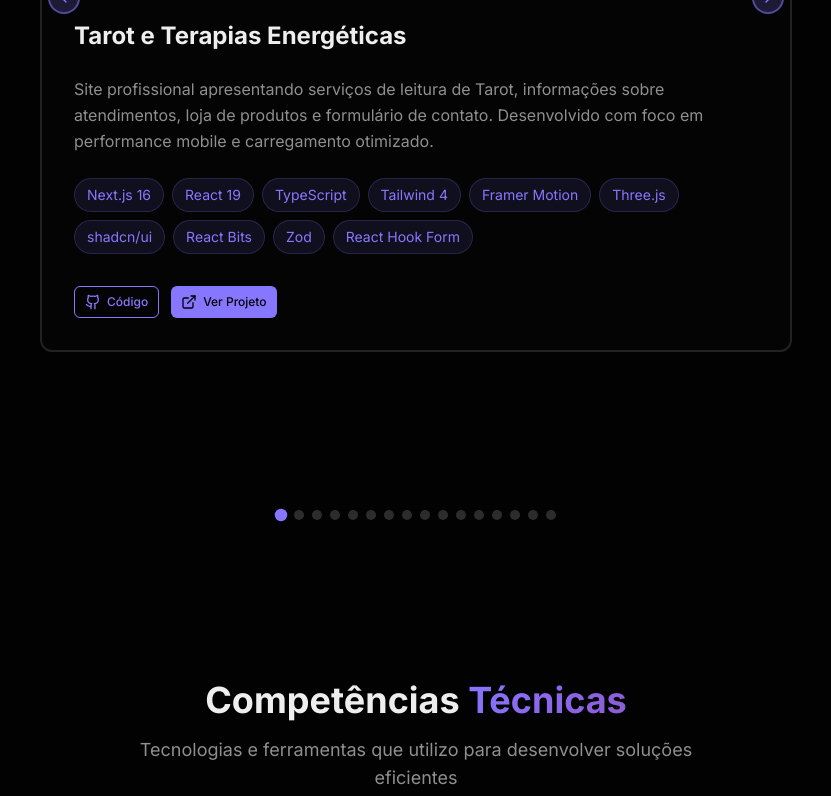
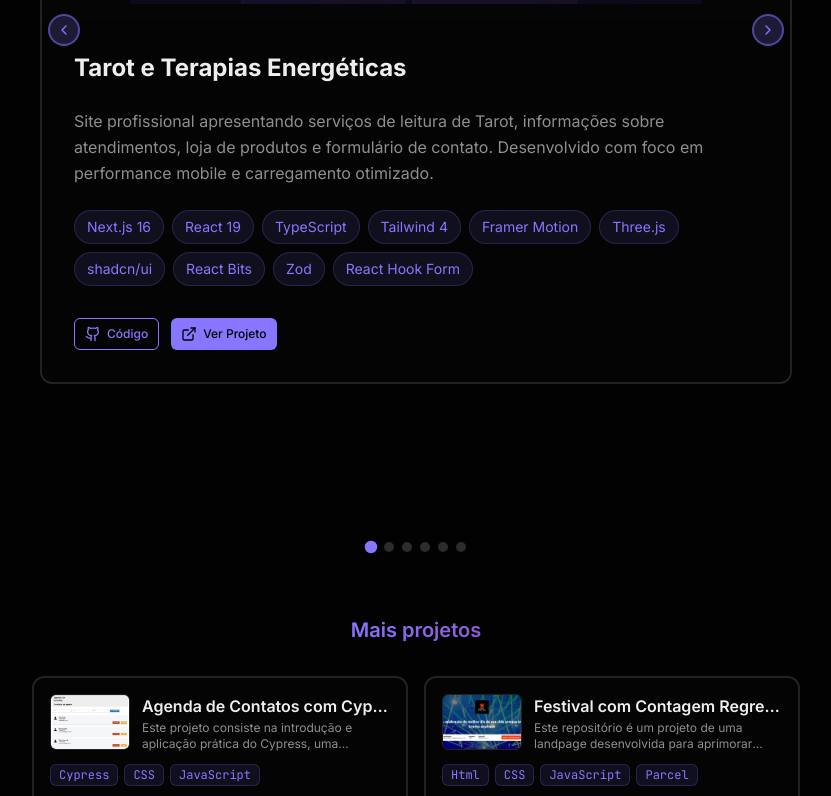
Before and after one commit to caiodiasol/meu_portfolio, a Next.js app: page / in a window 1280 px wide. Shown: the part 5916-6712 px from the top of the page, without its empty margins (224-1055 px from the left). Built offline with nearby package versions, Linux system fonts and the light colour scheme.

Commit message:
feat(projects): curate featured projects and demote study work

```diff
--- a/src/app/components/projects.tsx
+++ b/src/app/components/projects.tsx
@@ -5,15 +5,22 @@ import { motion } from "framer-motion"
 import { ExternalLink, Github, ChevronLeft, ChevronRight } from "lucide-react"
 import { Button } from "@/components/ui/button"
 import { useLanguage } from "@/lib/i18n/language-provider"
+import type { ProjectItem } from "@/lib/i18n/types"
 
-export function Projects() {
-  const { messages: m, locale } = useLanguage()
-  const projects = m.projectItems
+function FeaturedCarousel({
+  projects,
+  labels,
+}: {
+  projects: ProjectItem[]
+  labels: { code: string; viewProject: string; codeOnly: string }
+}) {
   const [currentProjectIndex, setCurrentProjectIndex] = useState(0)
 
   useEffect(() => {
     setCurrentProjectIndex(0)
-  }, [locale])
+  }, [projects])
+
+  if (projects.length === 0) return null
 
   const nextProject = () => {
     setCurrentProjectIndex((prev) => (prev + 1) % projects.length)
@@ -24,19 +31,6 @@ export function Projects() {
   }
 
   return (
-    <section id="projects" className="py-16 sm:py-20 px-4 sm:px-6 lg:px-8">
-      <div className="container mx-auto">
-        <motion.div
-          className="max-w-3xl mx-auto"
-          initial={{ opacity: 0, y: 30 }}
-          whileInView={{ opacity: 1, y: 0 }}
-          viewport={{ once: true, amount: 0.1 }}
-          transition={{ duration: 0.6, ease: "easeOut" }}
-        >
-          <h2 className="text-2xl sm:text-3xl lg:text-4xl font-bold mb-6 sm:mb-8 text-center">
-            {m.projects.title} <span className="text-gradient">{m.projects.titleHighlight}</span>
-          </h2>
-
     <div className="relative">
       <div className="overflow-hidden rounded-xl">
         <div
@@ -44,7 +38,7 @@ export function Projects() {
           style={{ transform: `translateX(-${currentProjectIndex * 100}%)` }}
         >
           {projects.map((project, index) => (
-                  <div key={index} className="w-full flex-shrink-0">
+            <div key={`${project.title}-${index}`} className="w-full flex-shrink-0">
               <motion.div
                 className="group relative bg-card/80 backdrop-blur-sm border-2 border-border rounded-xl overflow-hidden hover:border-primary transition-all duration-300 hover:shadow-lg hover:shadow-primary/20 mx-1 sm:mx-2"
                 whileHover={{ scale: 1.02 }}
@@ -89,10 +83,10 @@ export function Projects() {
                         className="inline-flex items-center justify-center gap-1.5"
                       >
                         <Github className="h-3 w-3 shrink-0" />
-                              <span>{m.projects.code}</span>
+                        <span>{labels.code}</span>
                       </a>
                     </Button>
-                          {project.live && (
+                    {project.live ? (
                       <Button
                         size="sm"
                         className="w-full sm:w-auto justify-center bg-primary text-primary-foreground hover:bg-accent text-[10px] sm:text-xs"
@@ -105,9 +99,13 @@ export function Projects() {
                           className="inline-flex items-center justify-center gap-1.5"
                         >
                           <ExternalLink className="h-3 w-3 shrink-0" />
-                                <span>{m.projects.viewProject}</span>
+                          <span>{labels.viewProject}</span>
                         </a>
                       </Button>
+                    ) : (
+                      <span className="inline-flex items-center justify-center px-3 py-1.5 text-[10px] sm:text-xs font-mono text-muted-foreground border border-border rounded-md">
+                        {labels.codeOnly}
+                      </span>
                     )}
                   </div>
                 </div>
@@ -118,13 +116,17 @@ export function Projects() {
       </div>
 
       <button
+        type="button"
         onClick={prevProject}
+        aria-label="Previous project"
         className="absolute left-2 sm:left-4 top-[210px] sm:top-[40%] -translate-y-1/2 bg-primary/20 backdrop-blur-md hover:bg-primary/40 border-2 border-primary/50 hover:border-primary text-primary p-1 sm:p-1.5 rounded-full z-30 transition-all duration-300"
       >
         <ChevronLeft className="w-3.5 h-3.5 sm:w-4 sm:h-4" />
       </button>
       <button
+        type="button"
         onClick={nextProject}
+        aria-label="Next project"
         className="absolute right-2 sm:right-4 top-[210px] sm:top-[40%] -translate-y-1/2 bg-primary/20 backdrop-blur-md hover:bg-primary/40 border-2 border-primary/50 hover:border-primary text-primary p-1 sm:p-1.5 rounded-full z-30 transition-all duration-300"
       >
         <ChevronRight className="w-3.5 h-3.5 sm:w-4 sm:h-4" />
@@ -133,9 +135,12 @@ export function Projects() {
       <div className="flex justify-center gap-1.5 sm:gap-2 mt-4">
         {projects.map((_, index) => (
           <button
+            type="button"
             key={index}
+            aria-label={`Go to project ${index + 1}`}
             onClick={() => setCurrentProjectIndex(index)}
-                  className={`w-2 h-2 sm:w-2.5 sm:h-2.5 rounded-full ${currentProjectIndex === index
+            className={`w-2 h-2 sm:w-2.5 sm:h-2.5 rounded-full ${
+              currentProjectIndex === index
                 ? "bg-primary scale-125 hover:scale-[1.31]"
                 : "bg-muted-foreground/30 hover:bg-muted-foreground/60"
             }`}
@@ -143,6 +148,130 @@ export function Projects() {
         ))}
       </div>
     </div>
+  )
+}
+
+function MoreProjectsList({
+  projects,
+  labels,
+}: {
+  projects: ProjectItem[]
+  labels: { code: string; viewProject: string; moreProjects: string; codeOnly: string }
+}) {
+  if (projects.length === 0) return null
+
+  return (
+    <div className="mt-12 sm:mt-16">
+      <h3 className="text-lg sm:text-xl font-semibold text-center mb-6 sm:mb-8">
+        <span className="text-gradient">{labels.moreProjects}</span>
+      </h3>
+
+      <div className="grid sm:grid-cols-2 gap-3 sm:gap-4">
+        {projects.map((project) => (
+          <motion.div
+            key={project.title}
+            className="flex flex-col gap-3 rounded-xl border-2 border-border bg-card/80 backdrop-blur-sm p-4 hover:border-primary transition-all duration-300 hover:shadow-lg hover:shadow-primary/20"
+            whileHover={{ scale: 1.01 }}
+            whileTap={{ scale: 0.99 }}
+          >
+            <div className="flex items-start gap-3">
+              <div className="w-16 h-12 sm:w-20 sm:h-14 rounded-md overflow-hidden bg-muted/30 flex-shrink-0 border border-border">
+                <img
+                  src={project.image || "/placeholder.svg"}
+                  alt={project.title}
+                  className="w-full h-full object-cover"
+                />
+              </div>
+              <div className="min-w-0 flex-1">
+                <h4 className="text-sm sm:text-base font-semibold text-foreground truncate">{project.title}</h4>
+                <p className="text-xs text-muted-foreground line-clamp-2 mt-0.5">{project.description}</p>
+              </div>
+            </div>
+
+            <div className="flex flex-wrap gap-1.5">
+              {project.technologies.slice(0, 4).map((tech) => (
+                <span
+                  key={tech}
+                  className="px-2 py-0.5 bg-primary/10 text-primary text-[10px] sm:text-xs font-mono rounded-md border border-primary/20"
+                >
+                  {tech}
+                </span>
+              ))}
+              {project.technologies.length > 4 && (
+                <span className="px-2 py-0.5 text-[10px] sm:text-xs text-muted-foreground">
+                  +{project.technologies.length - 4}
+                </span>
+              )}
+            </div>
+
+            <div className="flex flex-wrap gap-2 mt-auto">
+              <Button
+                variant="outline"
+                size="sm"
+                className="h-8 text-[10px] sm:text-xs border-primary text-primary hover:bg-primary hover:text-primary-foreground bg-transparent"
+                asChild
+              >
+                <a href={project.github} target="_blank" rel="noopener noreferrer" className="inline-flex items-center gap-1.5">
+                  <Github className="h-3 w-3 shrink-0" />
+                  {labels.code}
+                </a>
+              </Button>
+              {project.live ? (
+                <Button
+                  size="sm"
+                  className="h-8 text-[10px] sm:text-xs bg-primary text-primary-foreground hover:bg-accent"
+                  asChild
+                >
+                  <a href={project.live} target="_blank" rel="noopener noreferrer" className="inline-flex items-center gap-1.5">
+                    <ExternalLink className="h-3 w-3 shrink-0" />
+                    {labels.viewProject}
+                  </a>
+                </Button>
+              ) : (
+                <span className="inline-flex items-center h-8 px-2 text-[10px] sm:text-xs font-mono text-muted-foreground border border-border rounded-md">
+                  {labels.codeOnly}
+                </span>
+              )}
+            </div>
+          </motion.div>
+        ))}
+      </div>
+    </div>
+  )
+}
+
+export function Projects() {
+  const { messages: m, locale } = useLanguage()
+  const featuredProjects = m.projectItems.filter((project) => project.featured)
+  const moreProjects = m.projectItems.filter((project) => !project.featured)
+
+  const labels = {
+    code: m.projects.code,
+    viewProject: m.projects.viewProject,
+    moreProjects: m.projects.moreProjects,
+    codeOnly: m.projects.codeOnly,
+  }
+
+  return (
+    <section id="projects" className="py-16 sm:py-20 px-4 sm:px-6 lg:px-8">
+      <div className="container mx-auto">
+        <motion.div
+          className="max-w-3xl mx-auto"
+          key={locale}
+          initial={{ opacity: 0, y: 30 }}
+          whileInView={{ opacity: 1, y: 0 }}
+          viewport={{ once: true, amount: 0.1 }}
+          transition={{ duration: 0.6, ease: "easeOut" }}
+        >
+          <h2 className="text-2xl sm:text-3xl lg:text-4xl font-bold mb-2 sm:mb-3 text-center">
+            {m.projects.title} <span className="text-gradient">{m.projects.titleHighlight}</span>
+          </h2>
+          <p className="text-center text-xs sm:text-sm text-muted-foreground mb-6 sm:mb-8 font-mono uppercase tracking-wider">
+            {m.projects.featuredLabel}
+          </p>
+
+          <FeaturedCarousel projects={featuredProjects} labels={labels} />
+          <MoreProjectsList projects={moreProjects} labels={labels} />
         </motion.div>
       </div>
     </section>
--- a/src/lib/i18n/merge-projects.ts
+++ b/src/lib/i18n/merge-projects.ts
@@ -8,6 +8,7 @@ export function mergeProjects(
     image: base.image,
     github: base.github,
     live: base.live,
+    featured: base.featured,
     technologies: [...base.technologies],
     title: content[index]?.title ?? "",
     description: content[index]?.description ?? "",
--- a/src/lib/i18n/messages/en.ts
+++ b/src/lib/i18n/messages/en.ts
@@ -219,6 +219,9 @@ export const messagesEn: Messages = {
     titleHighlight: "Projects",
     code: "Code",
     viewProject: "View Project",
+    featuredLabel: "Featured",
+    moreProjects: "More projects",
+    codeOnly: "Code only",
   },
   projectItems: mergeProjects(projectContent),
   skills: {
--- a/src/lib/i18n/messages/pt.ts
+++ b/src/lib/i18n/messages/pt.ts
@@ -219,6 +219,9 @@ export const messagesPt: Messages = {
     titleHighlight: "Destaque",
     code: "Código",
     viewProject: "Ver Projeto",
+    featuredLabel: "Em destaque",
+    moreProjects: "Mais projetos",
+    codeOnly: "Código apenas",
   },
   projectItems: mergeProjects(projectContent),
   skills: {
--- a/src/lib/i18n/types.ts
+++ b/src/lib/i18n/types.ts
@@ -7,6 +7,7 @@ export type ProjectItem = {
   technologies: string[]
   github: string
   live: string | null
+  featured: boolean
 }
 
 export type EducationItem = {
@@ -90,6 +91,9 @@ export type Messages = {
     titleHighlight: string
     code: string
     viewProject: string
+    featuredLabel: string
+    moreProjects: string
+    codeOnly: string
   }
   projectItems: ProjectItem[]
   skills: {
```
Also changed, not shown: src/lib/i18n/data/projects-base.ts (+16 -0 lines). Lines whose indentation alone changed are shown as unchanged.
